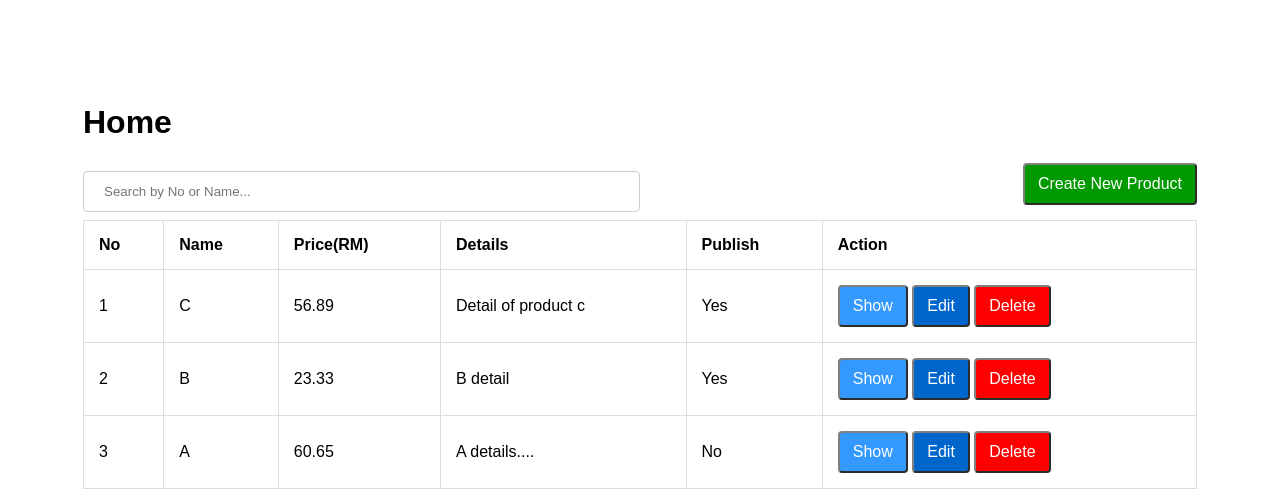
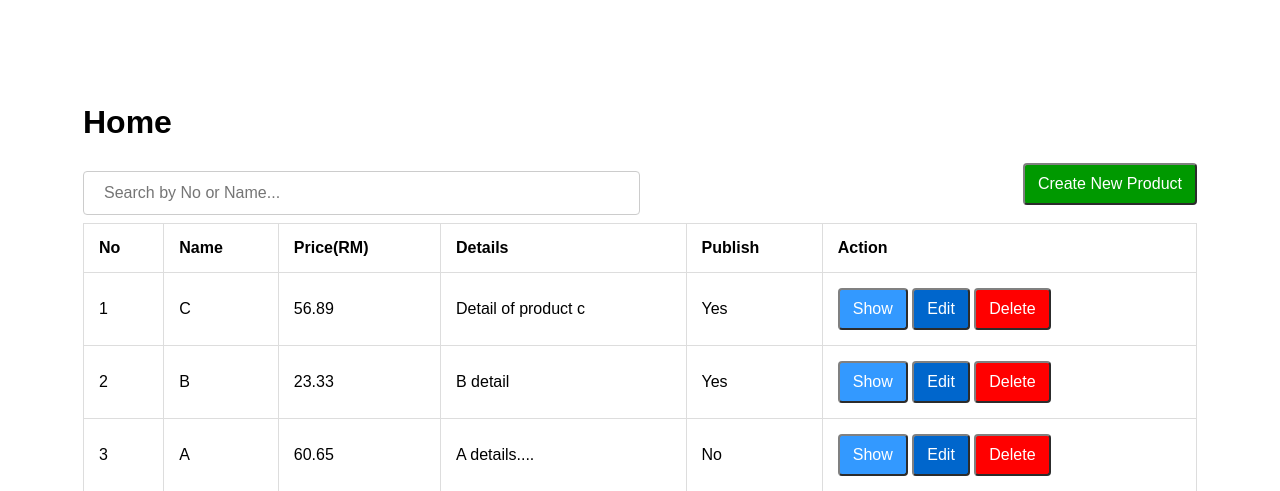
Before and after one commit to joshj99/interntutorial, a PHP site: page /index.php in a window 1280 px wide. Shown: the top 491 px of the page. Run offline with PHP 8.4, Linux system fonts and the light colour scheme; data comes from the database, SQL or seed files in the repository.

Commit message:
Update styles.css

```diff
--- a/styles.css
+++ b/styles.css
@@ -1,5 +1,10 @@
 *{
 	font-family: Arial, Helvetica, sans-serif;
+}
+
+input, textarea, button {
+   font-family: inherit;
+   font-size: inherit;
 }
 
 body {
```
